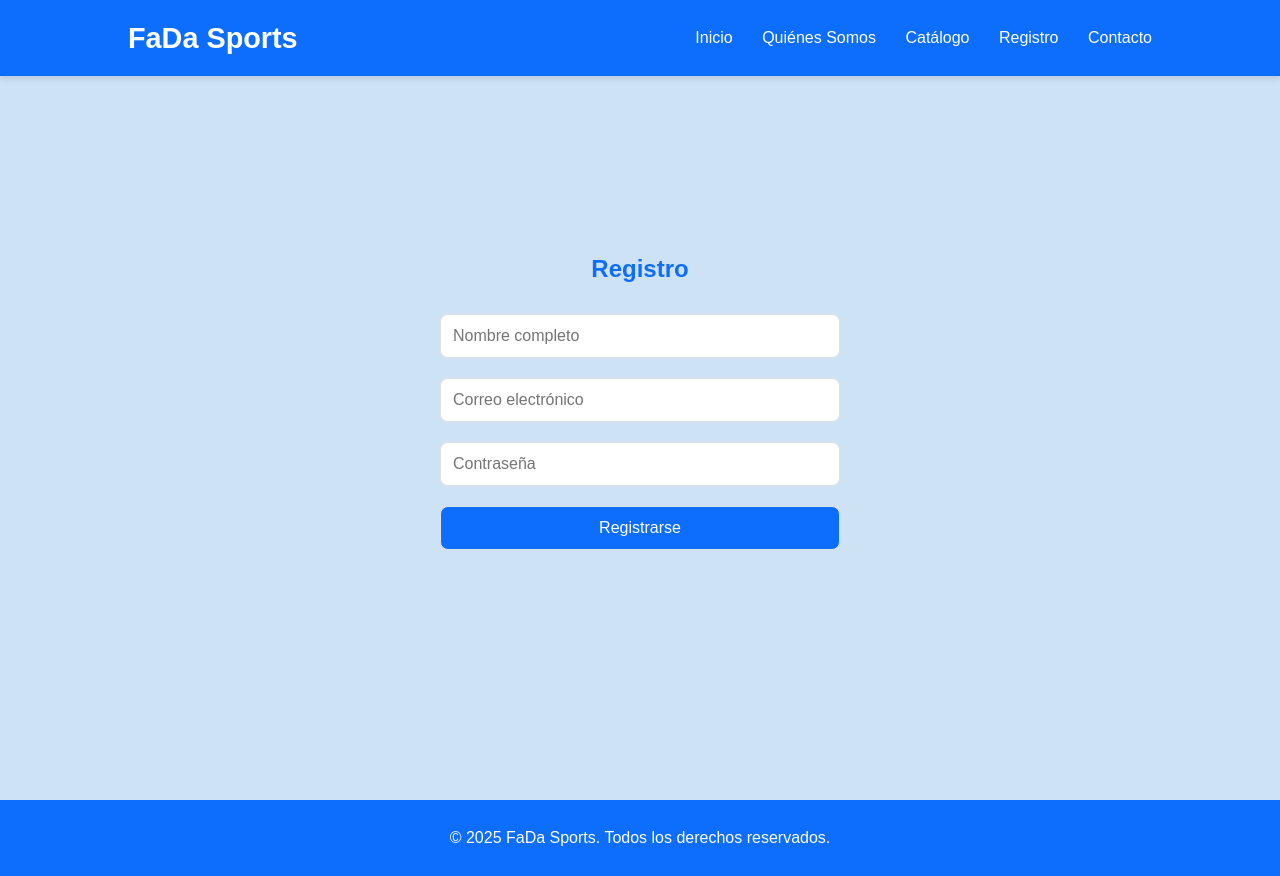
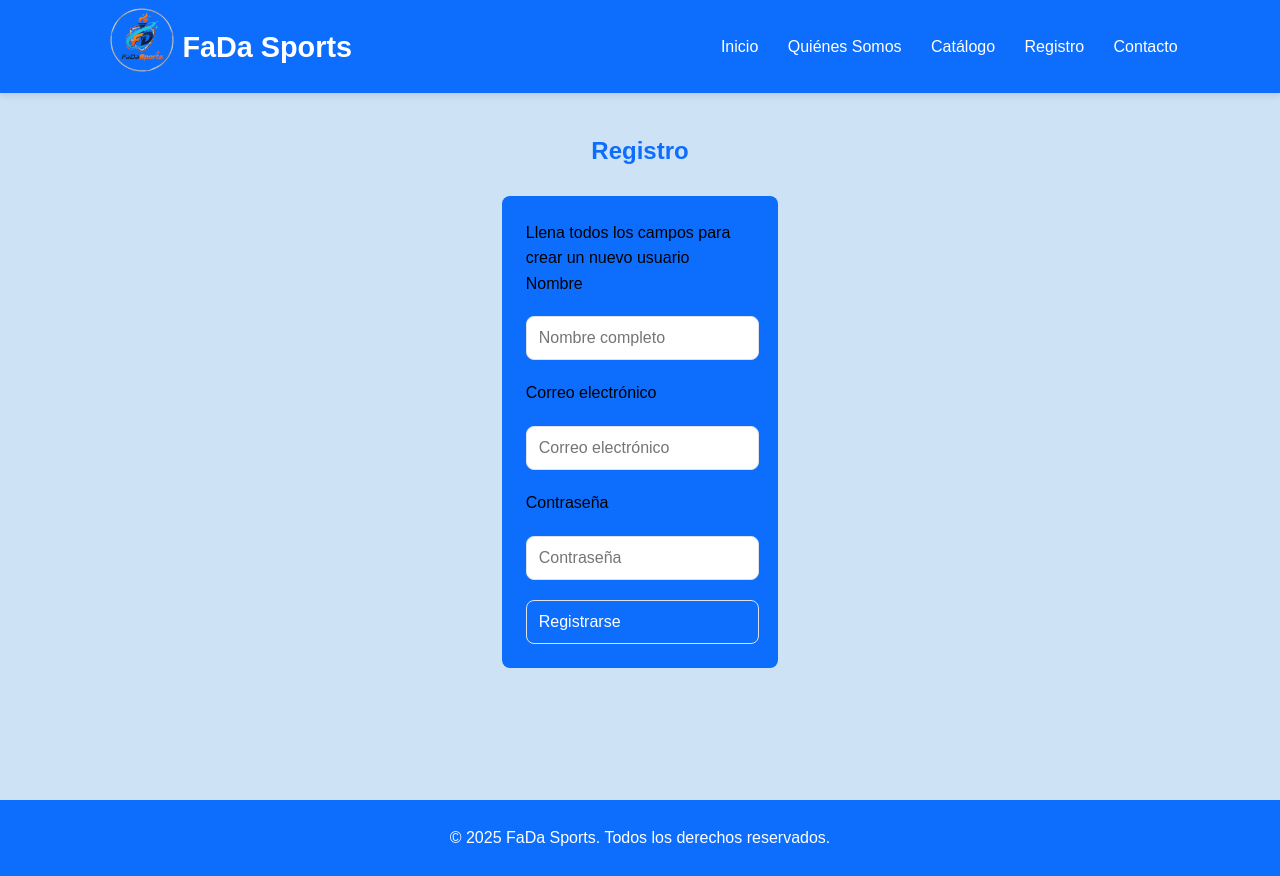
Before and after one commit to DanielGarcia-gif/Proyecto-Unidad1, a PHP site: page /registro.html in a window 1280 px wide. Run offline with PHP 8.4, Linux system fonts and the light colour scheme.

Commit message:
nuevos cambios 05-10-2025

```diff
--- a/catalogo.html
+++ b/catalogo.html
@@ -9,7 +9,10 @@
 <body>
 
 <header>
-    <div class="logo">FaDa Sports</div>
+    <div class="logo">
+        <a href="index.html"><img class="logo-img" src="/img/opc1.png" alt="logo empresa"></a>
+        FaDa Sports
+    </div>
     <nav class="menu">
         <a href="index.html">Inicio</a>
         <a href="quienes.html">Quiénes Somos</a>
--- a/contacto.html
+++ b/contacto.html
@@ -9,7 +9,10 @@
 <body>
 
 <header>
-    <div class="logo">FaDa Sports</div>
+    <div class="logo">
+        <a href="index.html"><img class="logo-img" src="/img/opc1.png" alt="logo empresa"></a>
+        FaDa Sports
+    </div>
     <nav class="menu">
         <a href="index.html">Inicio</a>
         <a href="quienes.html">Quiénes Somos</a>
--- a/quienes.html
+++ b/quienes.html
@@ -9,7 +9,10 @@
 <body>
 
 <header>
-    <div class="logo">FaDa Sports</div>
+    <div class="logo">
+        <a href="index.html"><img class="logo-img" src="/img/opc1.png" alt="logo empresa"></a>
+        FaDa Sports
+    </div>
     <nav class="menu">
         <a href="index.html">Inicio</a>
         <a href="quienes.html">Quiénes Somos</a>
--- a/registro.html
+++ b/registro.html
@@ -9,7 +9,10 @@
 <body>
 
 <header>
-    <div class="logo">FaDa Sports</div>
+    <div class="logo">
+        <a href="index.html"><img class="logo-img" src="/img/opc1.png" alt="logo empresa"></a>
+        FaDa Sports
+    </div>
     <nav class="menu">
         <a href="index.html">Inicio</a>
         <a href="quienes.html">Quiénes Somos</a>
@@ -21,14 +24,20 @@
 
 <section class="section registro">
     <h2>Registro</h2>
+    <div class="fondo-registro">
         <form>
+            <legend>Llena todos los campos para crear un nuevo usuario</legend>
             <div class="form-grid">
+                <label>Nombre</label>
                 <input type="text" placeholder="Nombre completo" required>
+                <label>Correo electrónico</label>
                 <input type="email" placeholder="Correo electrónico" required>
+                <label>Contraseña</label>
                 <input type="password" placeholder="Contraseña" required>
                 <input type="submit" value="Registrarse" class="btn">
             </div>
         </form>
+    </div>
 </section>
 
 <footer>
--- a/styles.css
+++ b/styles.css
@@ -37,7 +37,7 @@ header {
     display: flex;
     justify-content: space-between;
     align-items: center;
-    padding: 15px 10%;
+    padding: 0px 8%;
     z-index: 1000;
     box-shadow: 0 3px 6px rgba(0,0,0,0.1);
 }
@@ -46,8 +46,13 @@ header .logo {
     font-size: 1.8rem;
     font-weight: bold;
     color: white;
+    display: flex;
+    align-items: center;
 }
-
+.logo-img{
+    width: 80px;
+    height: auto;
+}
 header .menu a {
     color: white;
     text-decoration: none;
@@ -77,8 +82,13 @@ header .menu a:hover {
     grid-template-columns: repeat(auto-fit, minmax(300px, 1fr));
     gap: 40px;
     align-items: center;
+
 }
 
+.inicio-texto h2{
+    font-size: 2.5rem;
+    color: var(--color-principal);
+}
 .inicio-texto h1 {
     font-size: 3rem;
     margin-bottom: 20px;
@@ -89,9 +99,11 @@ header .menu a:hover {
     margin-bottom: 25px;
     font-size: 1.2rem;
     color: var(--color-texto);
+    text-align: justify;
 }
 
 .btn {
+    text-align: left;
     background-color: var(--color-principal);
     color: white;
     padding: 12px 25px;
@@ -155,13 +167,23 @@ header .menu a:hover {
     margin-bottom: 15px;
 }
 
+/*fondo registro*/
+.fondo-registro{
+    background-color: var(--color-principal);
+    width: 27%;
+    border-radius: 8px;
+    padding: 1.5rem;
+}
+.registro{
+    display: flex;
+    align-items: center;
+}
 /* Registro */
 .registro h2 {
     color: var(--color-principal);
     margin-bottom: 25px;
     text-align: center;
 }
-
 .registro .form-grid {
     display: grid;
     gap: var(--gap-general);
```
Also changed, not shown: index.html (+8 -3 lines), img/opc1.png (added). Lines whose indentation alone changed are shown as unchanged.
